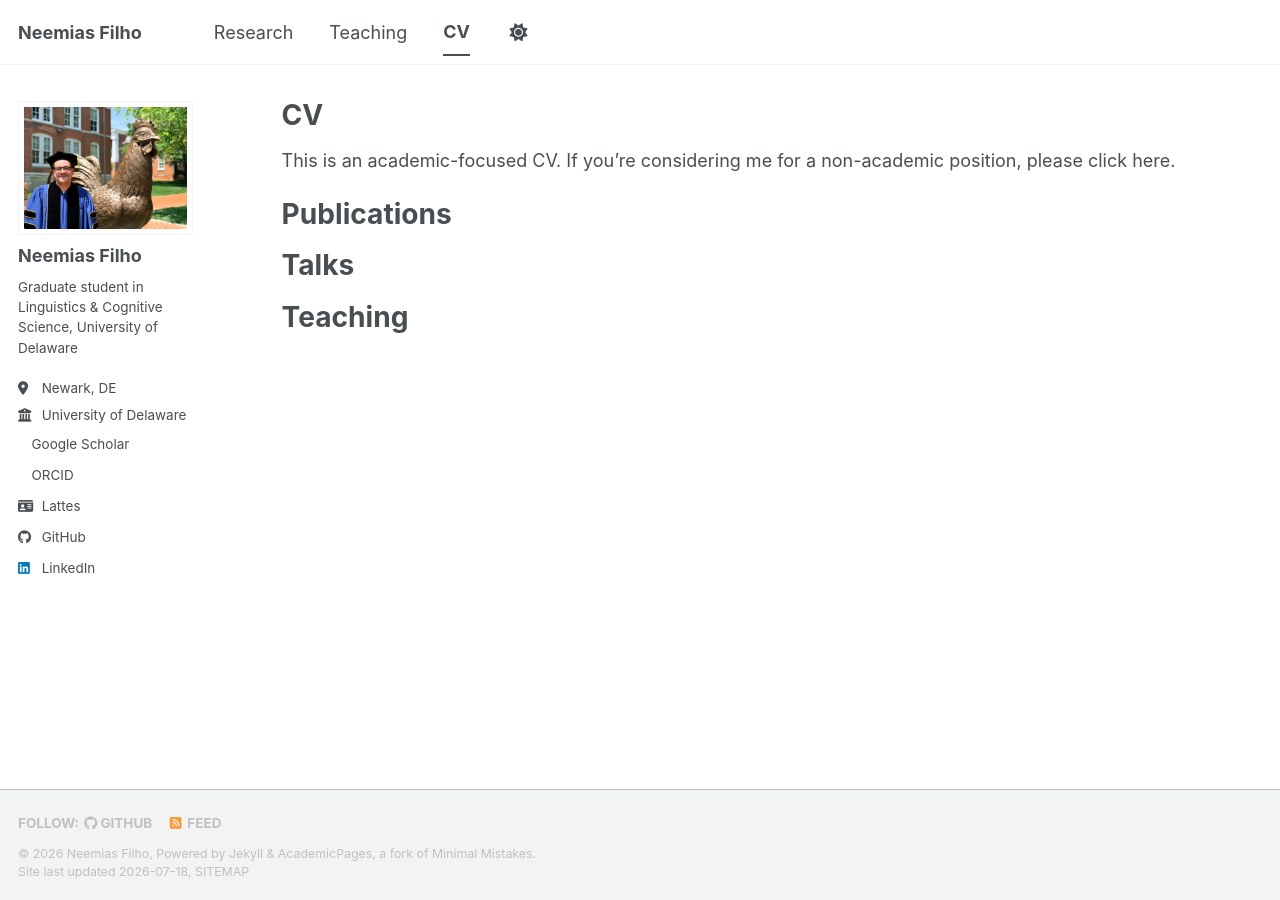
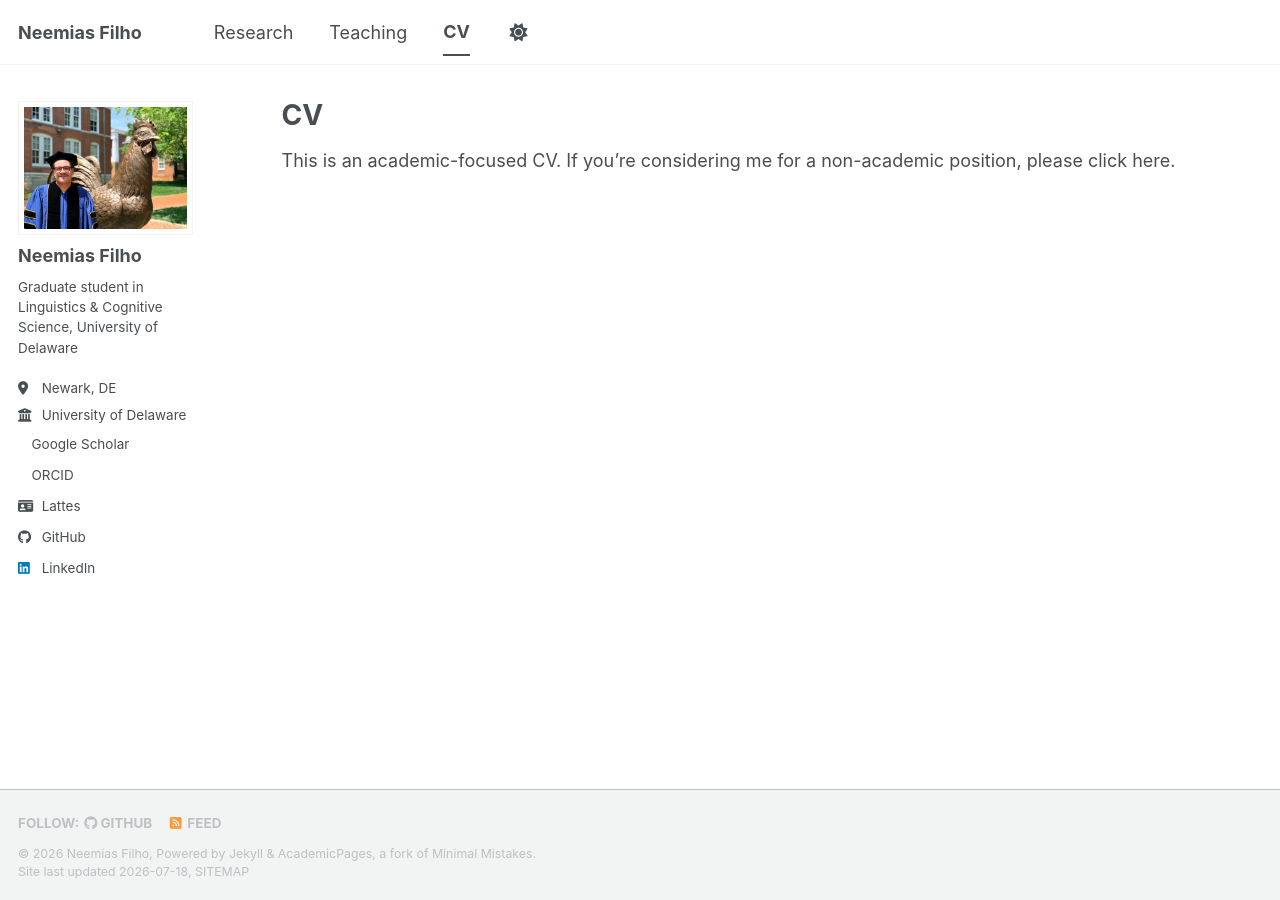
Before and after one commit to nsfio/nsfio.github.io, a Jekyll site: the page built from _pages/cv.md, in a window 1280 px wide. Built offline with Jekyll 4.4.1, drawn with Linux system fonts in a browser that asks for light colours; a style sheet for code colours, icons or effects is not loaded.

Commit message:
editing cv page again

```diff
--- a/_pages/cv.md
+++ b/_pages/cv.md
@@ -10,21 +10,3 @@
 {% include base_path %}
 
 This is an academic-focused CV. If you're considering me for a non-academic position, please click here.
-
-Publications
-======
-  <ul>{% for post in site.publications reversed %}
-    {% include archive-single-cv.html %}
-  {% endfor %}</ul>
-
-Talks
-======
-  <ul>{% for post in site.talks reversed %}
-    {% include archive-single-talk-cv.html  %}
-  {% endfor %}</ul>
-
-Teaching
-======
-  <ul>{% for post in site.teaching reversed %}
-    {% include archive-single-cv.html %}
-  {% endfor %}</ul>
```
